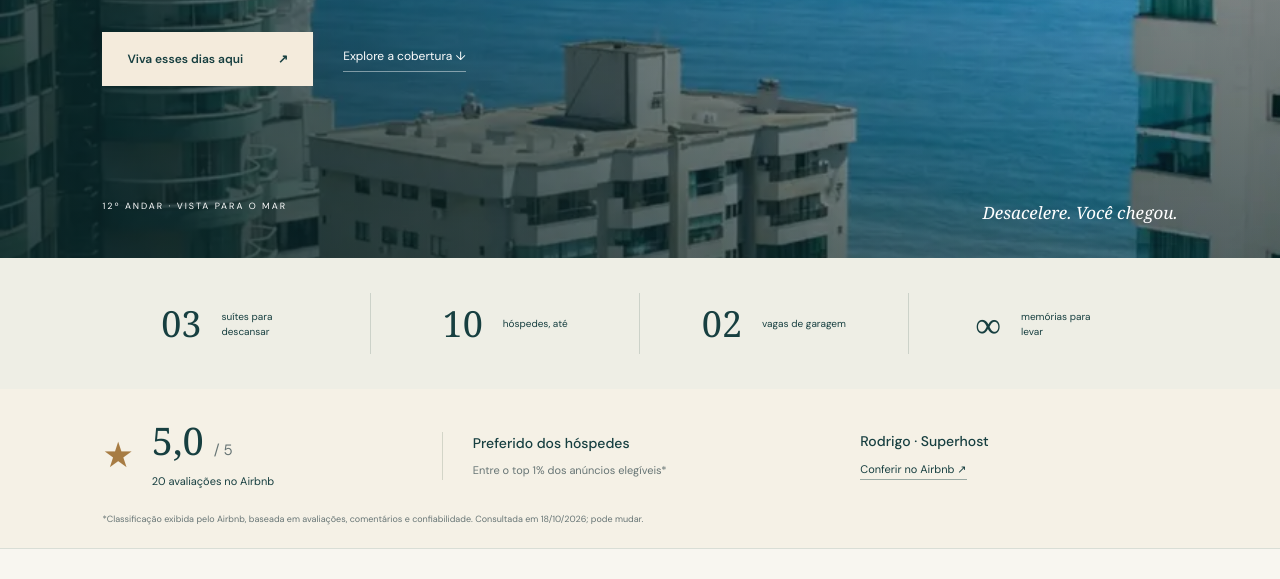
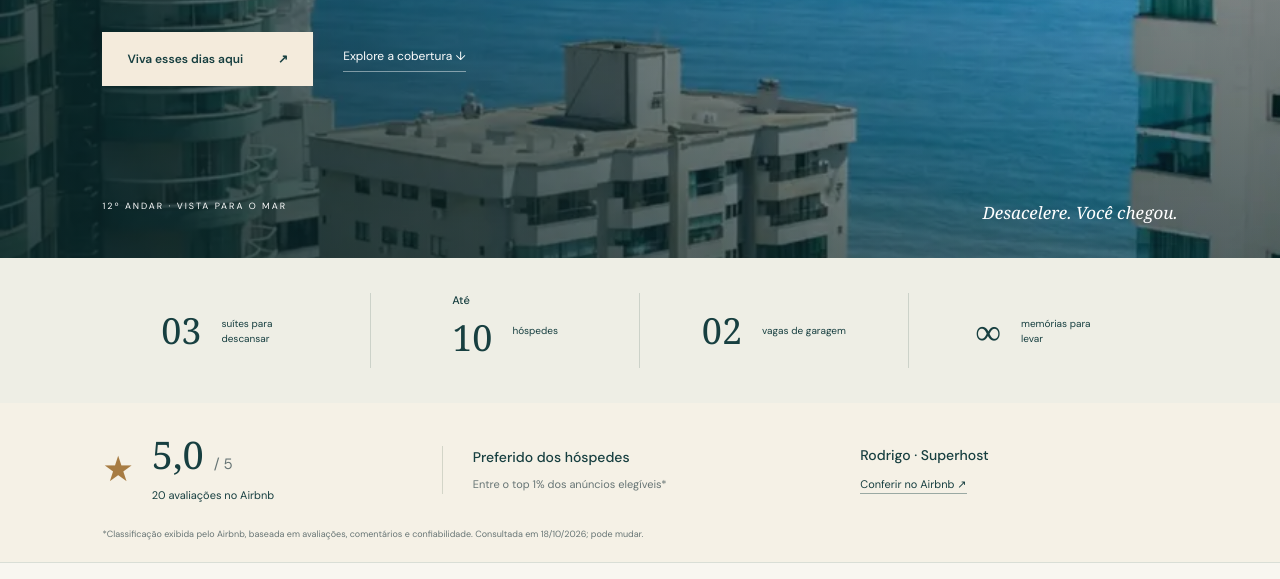
Before and after one commit to owagnerjrr/terrazasera, a plain HTML site: page index.html in a window 1280 px wide. Shown: the part 518-1097 px from the top of the page. Drawn offline with nearby package versions, Linux system fonts and the light colour scheme; a web font is replaced by a local one.

Commit message:
fix: display guest capacity in natural reading order

```diff
--- a/index.html
+++ b/index.html
@@ -1,7 +1,7 @@
 <!doctype html><html lang="pt-BR"><head><meta charset="UTF-8"><meta name="viewport" content="width=device-width,initial-scale=1"><meta name="theme-color" content="#173f40"><meta name="description" content="Terraza Séra: cobertura com vista para o mar em Meia Praia, Itapema. Conheça os ambientes e planeje sua estadia."><title>Terraza Séra — Dias leves, memórias para sempre</title><link rel="stylesheet" href="style.css"><script src="app.js" defer></script></head><body>
 <a class="skip" href="#conteudo">Pular para o conteúdo</a><header><a class="brand" href="#inicio" aria-label="Terraza Séra início"><span class="brand-icon">☼</span><span>TERRAZA SÉRA<small>MEIA PRAIA · ITAPEMA</small></span></a><button class="menu" aria-expanded="false" aria-controls="nav">Menu ☰</button><nav id="nav"><a href="#cobertura">A cobertura</a><a href="#ambientes">Ambientes</a><a href="#memorias">Experiências</a><a href="#relatos">Relato de Clientes</a><a href="#localizacao">Localização</a><a class="nav-book" href="#reservar">Planejar estadia ↗</a></nav></header>
 <main id="conteudo"><section class="hero" id="inicio"><img src="assets/photo-0.webp" alt="Vista real do mar e da orla a partir da varanda do Terraza Séra" fetchpriority="high"><div class="hero-shade"></div><div class="hero-content"><p class="eyebrow">SEU REFÚGIO EM MEIA PRAIA, ITAPEMA · SC</p><h1>O mar como cenário.<br><em>Você, presente.</em></h1><p>Abra espaço para os dias sem pressa.<br>Uma cobertura para reunir quem você ama.</p><div class="hero-actions"><a class="button cream" href="#reservar">Viva esses dias aqui <span>↗</span></a><a class="text-link" href="#ambientes">Explore a cobertura ↓</a></div></div><div class="hero-foot"><span>12º ANDAR · VISTA PARA O MAR</span><span>Desacelere. Você chegou.</span></div></section>
-<div class="facts"><div><strong>03</strong><span>suítes para descansar</span></div><div><strong>10</strong><span>hóspedes, até</span></div><div><strong>02</strong><span>vagas de garagem</span></div><div><strong>∞</strong><span>memórias para levar</span></div></div>
+<div class="facts"><div><strong>03</strong><span>suítes para descansar</span></div><div><strong><small style="font:500 11px 'DM Sans',sans-serif;display:block;line-height:1.3">Até</small>10</strong><span>hóspedes</span></div><div><strong>02</strong><span>vagas de garagem</span></div><div><strong>∞</strong><span>memórias para levar</span></div></div>
 <aside class="airbnb-rating" aria-label="Classificação no Airbnb"><div class="rating-main"><span class="rating-star" aria-hidden="true">★</span><div><strong>5,0 <span>/ 5</span></strong><p>20 avaliações no Airbnb</p></div></div><div class="rating-award"><strong>Preferido dos hóspedes</strong><span>Entre o top 1% dos anúncios elegíveis*</span></div><div class="rating-host"><strong>Rodrigo · Superhost</strong><a href="https://www.airbnb.com.br/rooms/1561698659718990108" target="_blank" rel="noopener noreferrer">Conferir no Airbnb ↗</a></div><small>*Classificação exibida pelo Airbnb, baseada em avaliações, comentários e confiabilidade. Consultada em 18/10/2026; pode mudar.</small></aside><section class="intro section" id="cobertura"><div class="intro-image"><img src="assets/photo-1.webp" alt="Mesa posta com luz natural e vista para o mar" loading="lazy"></div><div class="intro-copy"><p class="eyebrow">CONFORTO COM HORIZONTE ABERTO</p><h2>Tem lugares que<br>fazem a gente<br><em>se sentir em casa.</em></h2><p>O café se estende. A conversa continua. Lá fora, o azul muda a cada hora. Aqui dentro, o melhor da viagem é ter tempo para estar junto.</p><p>No Terraza Séra, os detalhes acolhem e a vista convida a respirar mais devagar.</p><a class="underlined" href="#ambientes">Conheça seu próximo destino <span>↗</span></a><span class="image-tag">Um convite para ficar.</span></div></section>
 <section class="gallery-section section" id="ambientes"><div class="section-head"><div><p class="eyebrow">CONHEÇA CADA CANTO</p><h2>Feito para <em>se sentir bem.</em></h2></div><p>Imagens reais da cobertura.<br>Abra uma foto e imagine seus dias aqui.</p></div><div class="filters" role="group" aria-label="Filtrar fotos"><button class="active" data-filter="all" aria-pressed="true">Todos os ambientes</button><button data-filter="convivencia" aria-pressed="false">Convivência & vista</button><button data-filter="suites" aria-pressed="false">Suítes</button></div><div class="gallery" id="gallery"></div></section>
 <section class="comfort section"><div><p class="eyebrow">LEVE SÓ A VONTADE DE DESCANSAR</p><h2>Os detalhes cuidam<br>do <em>resto.</em></h2></div><div class="amenities"><div><span>❋</span><h3>Clima de conforto</h3><p>Ar-condicionado e Smart TVs.</p></div><div><span>♧</span><h3>À mesa, juntos</h3><p>Cozinha equipada e varanda com churrasqueira.</p></div><div><span>≈</span><h3>Praticidade na estadia</h3><p>Wi-Fi, enxoval e máquina lava e seca.</p></div><div><span>☼</span><h3>Depois da praia</h3><p>Lava-pés e box para itens de praia.</p></div></div></section>
```
